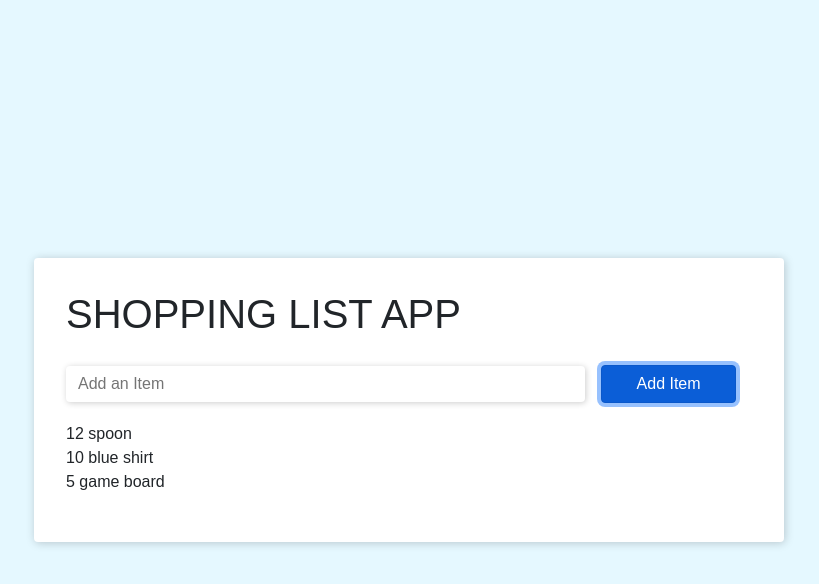
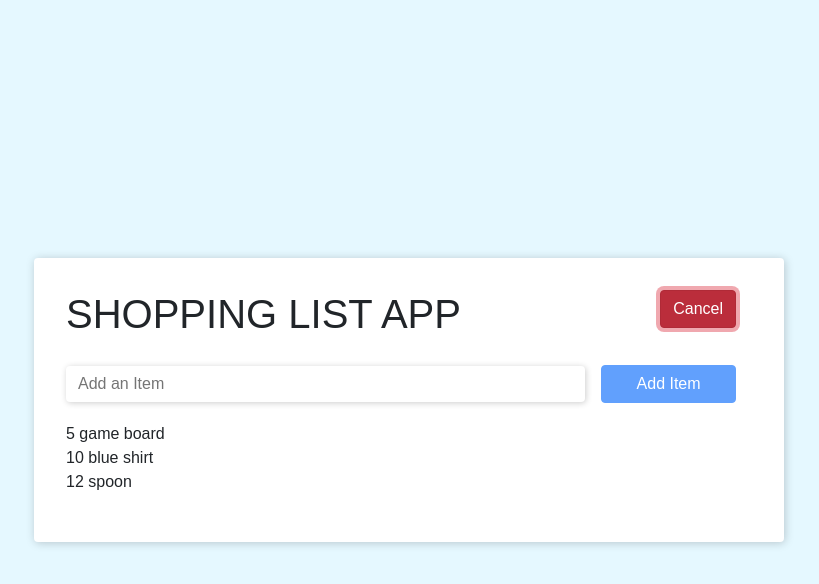
Before and after one commit to furkan-kocer/Vue.js-Start, a plain HTML site: page index.html in a window 1280 px wide. Both pictures are taken after a click on the button "Add Item". Shown: the whole page, without its empty margins (231-1050 px from the left). Drawn offline with nearby package versions, Linux system fonts and the light colour scheme.

Commit message:
Version 02 Signed-off-by: furkan <furkan.1732@hotmail.com>

```diff
--- a/index.html
+++ b/index.html
@@ -1,30 +1,43 @@
 <!DOCTYPE html>
 <html lang="en">
+
 <head>
     <meta charset="UTF-8">
     <title>Vue.js Starting to Learn</title>
     <meta name="viewport" content="width=device-width, initial-scale=1">
     <!-- Bootstrap CSS -->
-    <link href="https://cdn.jsdelivr.net/npm/bootstrap@5.0.2/dist/css/bootstrap.min.css" rel="stylesheet" integrity="sha384-EVSTQN3/azprG1Anm3QDgpJLIm9Nao0Yz1ztcQTwFspd3yD65VohhpuuCOmLASjC" crossorigin="anonymous">
+    <link href="https://cdn.jsdelivr.net/npm/bootstrap@5.0.2/dist/css/bootstrap.min.css" rel="stylesheet"
+        integrity="sha384-EVSTQN3/azprG1Anm3QDgpJLIm9Nao0Yz1ztcQTwFspd3yD65VohhpuuCOmLASjC" crossorigin="anonymous">
     <script src="https://cdn.jsdelivr.net/npm/vue@2.6.0"></script>
-    <script defer src="https://cdn.jsdelivr.net/npm/bootstrap@5.0.2/dist/js/bootstrap.bundle.min.js" integrity="sha384-MrcW6ZMFYlzcLA8Nl+NtUVF0sA7MsXsP1UyJoMp4YLEuNSfAP+JcXn/tWtIaxVXM" crossorigin="anonymous"></script>
+    <script defer src="https://cdn.jsdelivr.net/npm/bootstrap@5.0.2/dist/js/bootstrap.bundle.min.js"
+        integrity="sha384-MrcW6ZMFYlzcLA8Nl+NtUVF0sA7MsXsP1UyJoMp4YLEuNSfAP+JcXn/tWtIaxVXM"
+        crossorigin="anonymous"></script>
     <link rel="stylesheet" href="index.css">
 </head>
+
 <body>
     <div id="vueinstance" class="wrapper">
-        <h1>{{ header.toLocaleUpperCase('en-US') }}</h1>
-        <div class="add-item-form d-flex">
-            <input type="text" v-model="newItem" placeholder="Add an Item" v-on:keyup.enter="items.push(newItem)" required>
-            <button type="button" v-on:click="items.push(newItem)" class="btn btn-primary w-25 h-25 align-self-center mx-3">Add Item</button>
+        <div class="header d-flex justify-content-between">
+            <h1>{{ header.toLocaleUpperCase('en-US') }}</h1>
+            <!-- @ and v-on: same -->
+            <button v-if="state === 'default'" class="btn btn-primary w-25 h-25 align-self-center mx-3" @click="changeState('show')">Add Item</button>
+            <button v-else class="btn btn-danger h-25 mx-3" @click="changeState('default')">Cancel</button>
+        </div>
+        <div v-if="state === 'show'" class="add-item-form d-flex">
+            <input type="text" v-model="newItem" placeholder="Add an Item" @keyup.enter="addItem" pattern="[A-Za-z0-9]+" onkeydown="if(['Space'].includes(arguments[0].code)){return false;}">
+            <!-- v-bind:disabled or :disabled can be use-->
+            <button @click="addItem" v-bind:disabled ="newItem.length === 0" class="btn btn-primary w-25 h-25 align-self-center mx-3">Add Item</button>
         </div>
         <ul>
-            <li v-for="item in items">{{ item }}</li>
+            <li v-for="item in reversedItems">{{ item }}</li>
         </ul>
+        <p v-if="items.length === 0" class="fs-5">There is no items in the list !</p>
     </div>
     <script>
         var shoppingList = new Vue({
             el: '#vueinstance',
             data: {
+                state: 'default',
                 header: 'Shopping list app',
                 newItem: '',
                 items: [
@@ -32,9 +45,25 @@
                     '10 blue shirt',
                     '5 game board',
                 ]
+            },
+            computed: {
+                reversedItems () {
+                    return this.items.slice(0).reverse();
+                }
+            },
+            methods: {
+                addItem: function () {
+                    this.items.push(this.newItem);
+                    this.newItem = '';
+                },
+                changeState: function (newState) {
+                    this.state = newState;
+                    this.newItem = '';
+                }
             }
         });
     </script>
 
 </body>
+
 </html>
```
